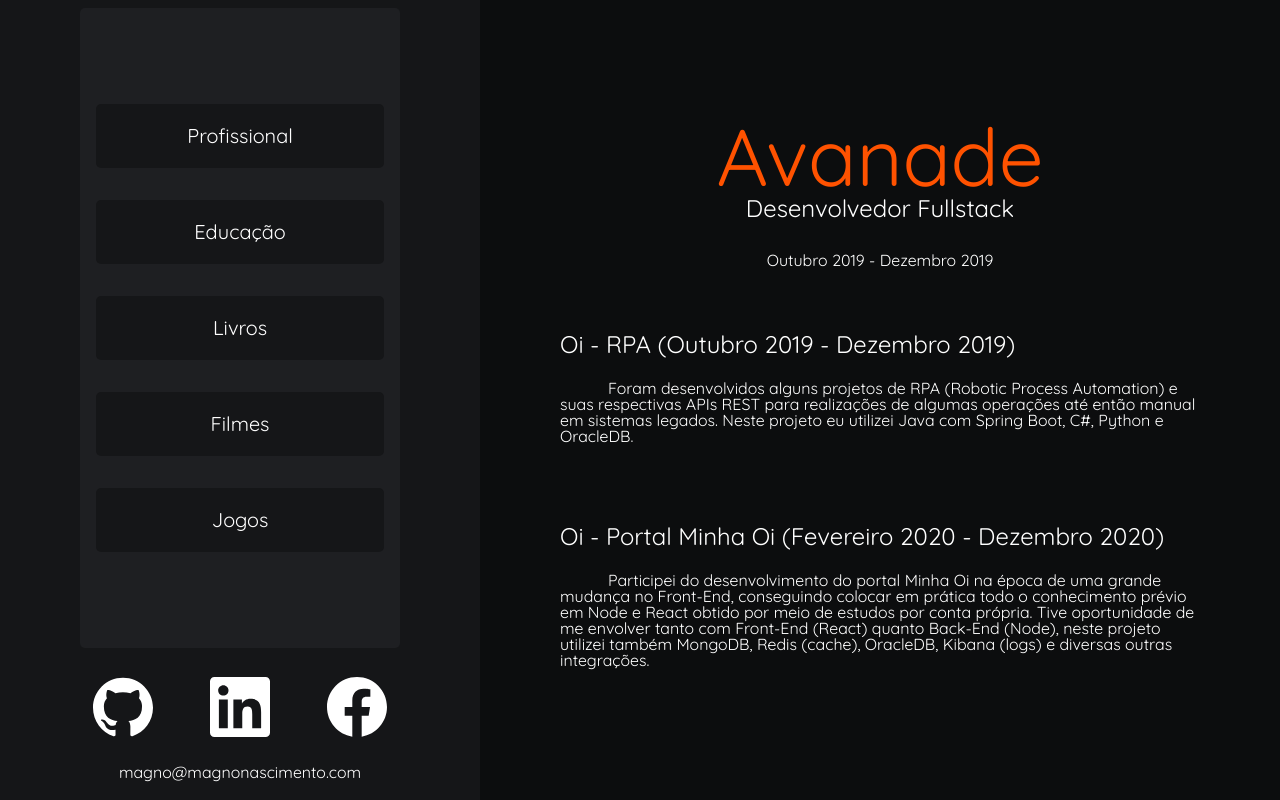
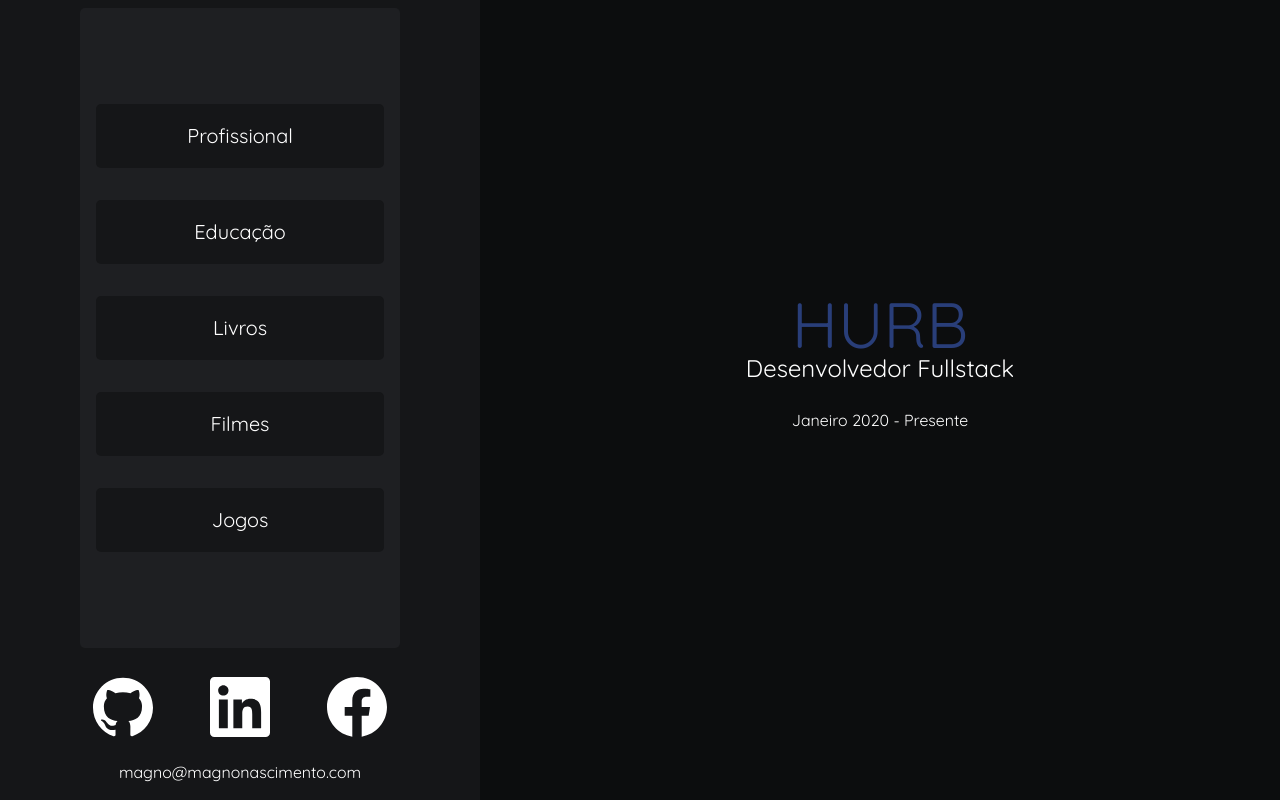
Before and after one commit to magnonasc/com.magnonascimento-next, a Next.js app: page /professional in a window 1280 px wide. Built offline with nearby package versions, Linux system fonts and the light colour scheme.

Commit message:
Added description for GlobalMentor in Professional tab

```diff
--- a/src/components/atoms/ContentContainer.tsx
+++ b/src/components/atoms/ContentContainer.tsx
@@ -12,6 +12,7 @@ const ContentContainer: FC<ContentContainerProps> = styled.main<ContentContainer
     flex: 3;
     max-width: calc(100vw - 30rem);
     min-width: 25rem;
+    overflow-y: scroll;
     justify-content: ${({ centralize }: ContentContainerProps) => (centralize ? 'center' : 'flex-start')};
     align-items: center;
 
--- a/src/components/atoms/Text.tsx
+++ b/src/components/atoms/Text.tsx
@@ -1,30 +1,30 @@
 import { FC, HTMLAttributes } from 'react';
 import styled from 'styled-components';
 
-export const Heading1: FC<HTMLAttributes<HTMLSpanElement>> = styled.h1<HTMLAttributes<HTMLSpanElement>>`
+export const Heading1: FC<HTMLAttributes<HTMLHeadingElement>> = styled.h1`
     ${({ theme }) => theme && `color: ${theme.colors.text.primary}`};
 `;
-export const Heading2: FC<HTMLAttributes<HTMLSpanElement>> = styled.h2<HTMLAttributes<HTMLSpanElement>>`
+export const Heading2: FC<HTMLAttributes<HTMLHeadingElement>> = styled.h2`
     ${({ theme }) => theme && `color: ${theme.colors.text.primary}`};
 `;
-export const Heading3: FC<HTMLAttributes<HTMLSpanElement>> = styled.h3<HTMLAttributes<HTMLSpanElement>>`
+export const Heading3: FC<HTMLAttributes<HTMLHeadingElement>> = styled.h3`
     ${({ theme }) => theme && `color: ${theme.colors.text.primary}`};
 `;
-export const Heading4: FC<HTMLAttributes<HTMLSpanElement>> = styled.h4<HTMLAttributes<HTMLSpanElement>>`
+export const Heading4: FC<HTMLAttributes<HTMLHeadingElement>> = styled.h4`
     ${({ theme }) => theme && `color: ${theme.colors.text.primary}`};
 `;
-export const Heading5: FC<HTMLAttributes<HTMLSpanElement>> = styled.h5<HTMLAttributes<HTMLSpanElement>>`
+export const Heading5: FC<HTMLAttributes<HTMLHeadingElement>> = styled.h5`
     ${({ theme }) => theme && `color: ${theme.colors.text.primary}`};
 `;
-export const Heading6: FC<HTMLAttributes<HTMLSpanElement>> = styled.h6<HTMLAttributes<HTMLSpanElement>>`
+export const Heading6: FC<HTMLAttributes<HTMLHeadingElement>> = styled.h6`
     ${({ theme }) => theme && `color: ${theme.colors.text.primary}`};
 `;
 
-export const Paragraph: FC<HTMLAttributes<HTMLSpanElement>> = styled.p<HTMLAttributes<HTMLSpanElement>>`
+export const Paragraph: FC<HTMLAttributes<HTMLParagraphElement>> = styled.p`
     ${({ theme }) => theme && `color: ${theme.colors.text.primary}`};
     text-indent: 3rem;
 `;
 
-export const Span: FC<HTMLAttributes<HTMLSpanElement>> = styled.span<HTMLAttributes<HTMLSpanElement>>`
+export const Span: FC<HTMLAttributes<HTMLSpanElement>> = styled.span`
     ${({ theme }) => theme && `color: ${theme.colors.text.primary}`};
 `;
--- a/src/components/molecules/JobInfo.tsx
+++ b/src/components/molecules/JobInfo.tsx
@@ -3,11 +3,11 @@ import styled from 'styled-components';
 import { Heading1, Heading2, Heading3, Heading4, Paragraph as ProjectDescription } from '../atoms/Text';
 
 const CompanyName = styled(Heading1)`
-    color: #ff5200;
-    font-size: 5rem;
+    color: ${({ color }) => color};
+    font-size: min(5vw, 5rem);
 
     @media (max-width: 768px) {
-        font-size: 4rem;
+        font-size: 3rem;
     }
 `;
 
@@ -43,18 +43,20 @@ const ProjectTitle = styled(Heading4)`
 
 const JobDescription = styled.div`
     min-width: 20rem;
-    max-width: 80%;
+    max-width: 50rem;
     padding: 1rem;
     overflow-wrap: break-word;
 
     @media (max-width: 768px) {
         min-width: 16rem;
+        max-width: 80vw;
         width: 80vw;
     }
 `;
 
 interface Props extends HTMLAttributes<HTMLDivElement> {
     companyName: string;
+    titleColor: string;
     jobTitle: string;
     jobPeriod: string;
     jobProjects: {
@@ -63,9 +65,9 @@ interface Props extends HTMLAttributes<HTMLDivElement> {
     }[];
 }
 
-const JobInfo: FC<Props> = ({ id, companyName, jobTitle, jobPeriod, jobProjects, className }: Props) => (
+const JobInfo: FC<Props> = ({ id, companyName, titleColor, jobTitle, jobPeriod, jobProjects, className }: Props) => (
     <Container className={className} id={id}>
-        <CompanyName>{companyName}</CompanyName>
+        <CompanyName color={titleColor}>{companyName}</CompanyName>
         <JobTitle>{jobTitle}</JobTitle>
         <JobPeriod>{jobPeriod}</JobPeriod>
         {jobProjects.map(({ projectTitle, projectDescription }) => (
--- a/src/pages/professional/index.tsx
+++ b/src/pages/professional/index.tsx
@@ -11,10 +11,11 @@ const JobInfoContainer = styled(JobInfo)`
 const Professional: FC<HTMLAttributes<HTMLDivElement>> = () => {
     return (
         <MasterPage>
-            {jobInfoData.map(({ id, companyName, jobTitle, jobPeriod, jobProjects }) => (
+            {jobInfoData.map(({ id, companyName, companyBrandColor = 'white', jobTitle, jobPeriod, jobProjects }) => (
                 <JobInfoContainer
                     key={id}
                     companyName={companyName}
+                    titleColor={companyBrandColor}
                     jobTitle={jobTitle}
                     jobPeriod={jobPeriod}
                     jobProjects={jobProjects}
--- a/src/pages/professional/jobsInfoData_pt-BR.json
+++ b/src/pages/professional/jobsInfoData_pt-BR.json
@@ -1,7 +1,21 @@
 [
     {
+        "id": "hurb-jan2020-present",
+        "companyName": "HURB",
+        "companyBrandColor": "#293e79",
+        "jobTitle": "Desenvolvedor Fullstack",
+        "jobPeriod": "Janeiro 2020 - Presente",
+        "jobProjects": [
+            {
+                "projectTitle": "",
+                "projectDescription": ""
+            }
+        ]
+    },
+    {
         "id": "avanade-oct2019-dec2019",
-        "companyName": "Avanade",
+        "companyName": "Avanade, Inc.",
+        "companyBrandColor": "#ff5200",
         "jobTitle": "Desenvolvedor Fullstack",
         "jobPeriod": "Outubro 2019 - Dezembro 2019",
         "jobProjects": [
@@ -14,5 +28,18 @@
                 "projectDescription": "Participei do desenvolvimento do portal Minha Oi na época de uma grande mudança no Front-End, conseguindo colocar em prática todo o conhecimento prévio em Node e React obtido por meio de estudos por conta própria. Tive oportunidade de me envolver tanto com Front-End (React) quanto Back-End (Node), neste projeto utilizei também MongoDB, Redis (cache), OracleDB, Kibana (logs) e diversas outras integrações."
             }
         ]
+    },
+    {
+        "id": "globalmentor-jun2016-jul2019",
+        "companyName": "GlobalMentor, Inc.",
+        "companyBrandColor": "#357cf6",
+        "jobTitle": "Desenvolvedor Java Back-End",
+        "jobPeriod": "Junho 2016 - Julho 2019",
+        "jobProjects": [
+            {
+                "projectTitle": "Intrexon - Aplicativo web para equipe de pesquisa científica",
+                "projectDescription": "Foi desenvolvido do zero uma aplicação web que auxiliou a equipe de pesquisa, centralizando toda a informação da pesquisa em OracleDB e exibindo-as através de uma interface amigável, utilizando AngularJS e Material Design. Meu foco principal neste projeto era o Back-End, embora eu ajudasse também em algumas partes do Front-End."
+            }
+        ]
     }
 ]
```
